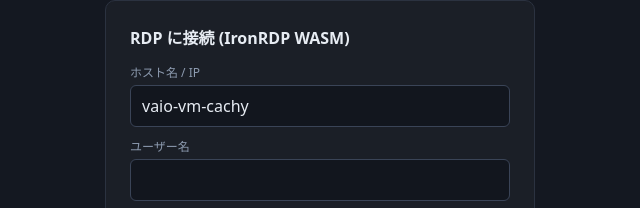
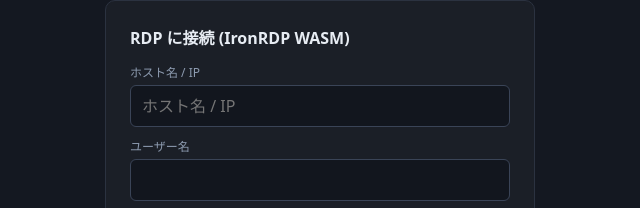
Before and after one commit to hirogura/selfrdp, a plain HTML site: page iron-assets/index.html in a window 1280 px wide. Shown: the part 246-454 px from the top of the page, 320-960 px from the left. Drawn offline with Linux system fonts and the light colour scheme.

Commit message:
接続フォームの既定ホスト名を削除

```diff
--- a/iron-assets/index.html
+++ b/iron-assets/index.html
@@ -40,7 +40,7 @@
     <form id="form">
       <h2>RDP に接続 (IronRDP WASM)</h2>
       <label for="host">ホスト名 / IP</label>
-      <input id="host" value="vaio-vm-cachy" required>
+      <input id="host" placeholder="ホスト名 / IP" required>
       <label for="username">ユーザー名</label>
       <input id="username" autocomplete="username" required>
       <label for="password">パスワード</label>
```
